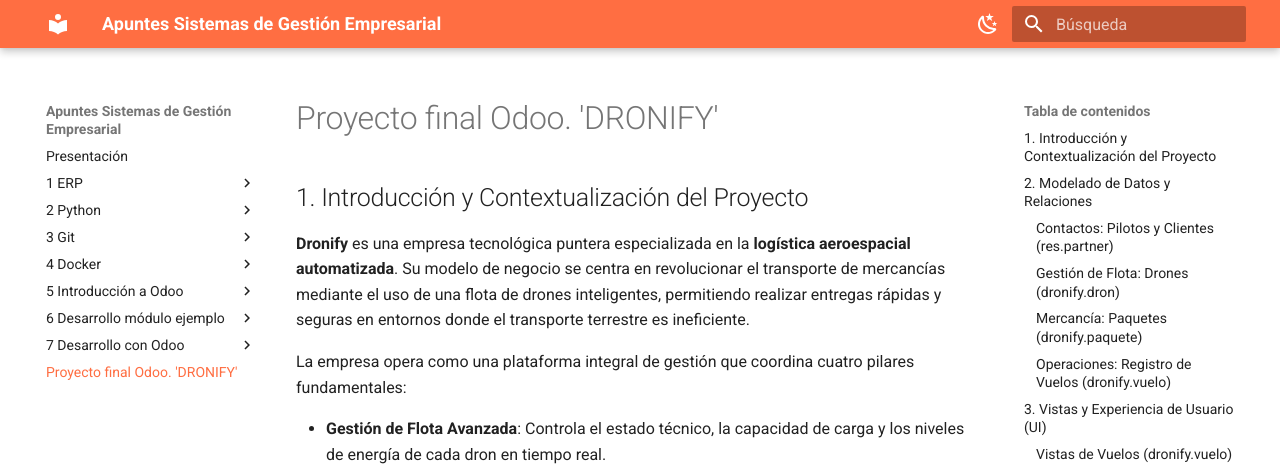
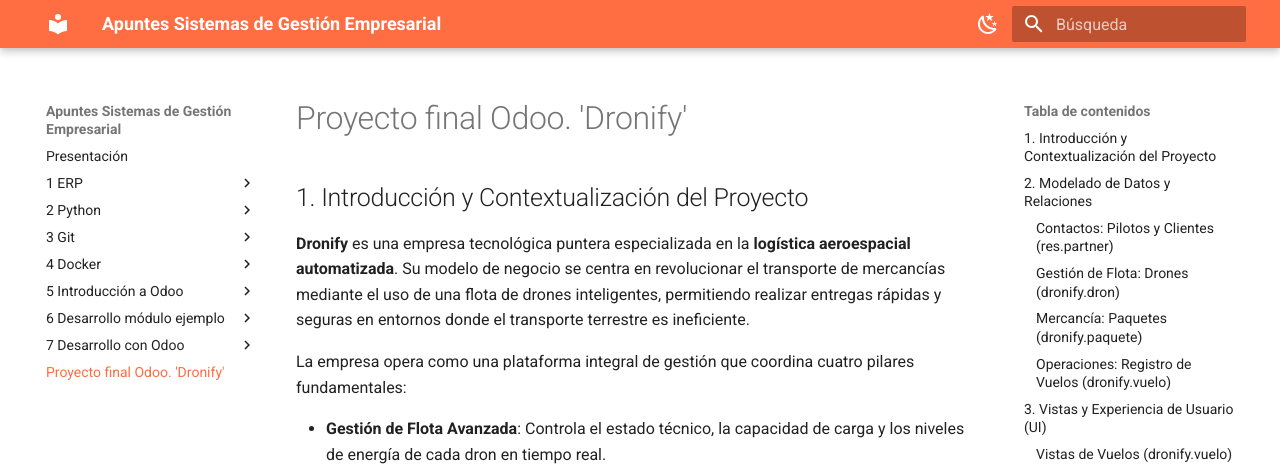
Before and after one commit to apuntes-sergio/sge, an MkDocs documentation site: the page built from docs/8_2026_proyecto_odoo.md, in a window 1280 px wide and 900 px high. Shown: the top 469 px of the window. Built offline with MkDocs 1.6.1 and Material for MkDocs 9.7.7, drawn with Linux system fonts in a browser that asks for light colours; some web fonts are replaced.

```diff
--- a/docs/8_2026_proyecto_odoo.md
+++ b/docs/8_2026_proyecto_odoo.md
@@ -1,5 +1,5 @@
 ---
-title: Proyecto final Odoo. 'DRONIFY'
+title: Proyecto final Odoo. 'Dronify'
 description: DRONIFY - SISTEMA DE GESTIÓN DE LOGÍSTICA CON DRONES
 ---
 
```
